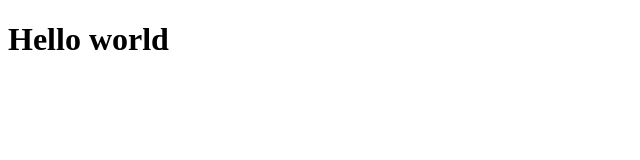
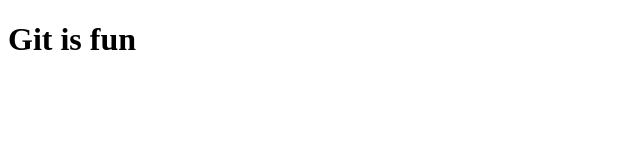
Before and after one commit to theanam/theanam.github.io, a plain HTML site: page index.html in a window 1280 px wide. Shown: the whole page, without its empty margins (0-640 px from the left). Drawn offline with Linux system fonts and the light colour scheme.

Commit message:
changed some data

```diff
--- a/index.html
+++ b/index.html
@@ -5,6 +5,6 @@
     <title>Anam Ahmed</title>
 </head>
 <body>
-    <h1>Hello world</h1>
+    <h1>Git is fun</h1>
 </body>
 </html>
```
